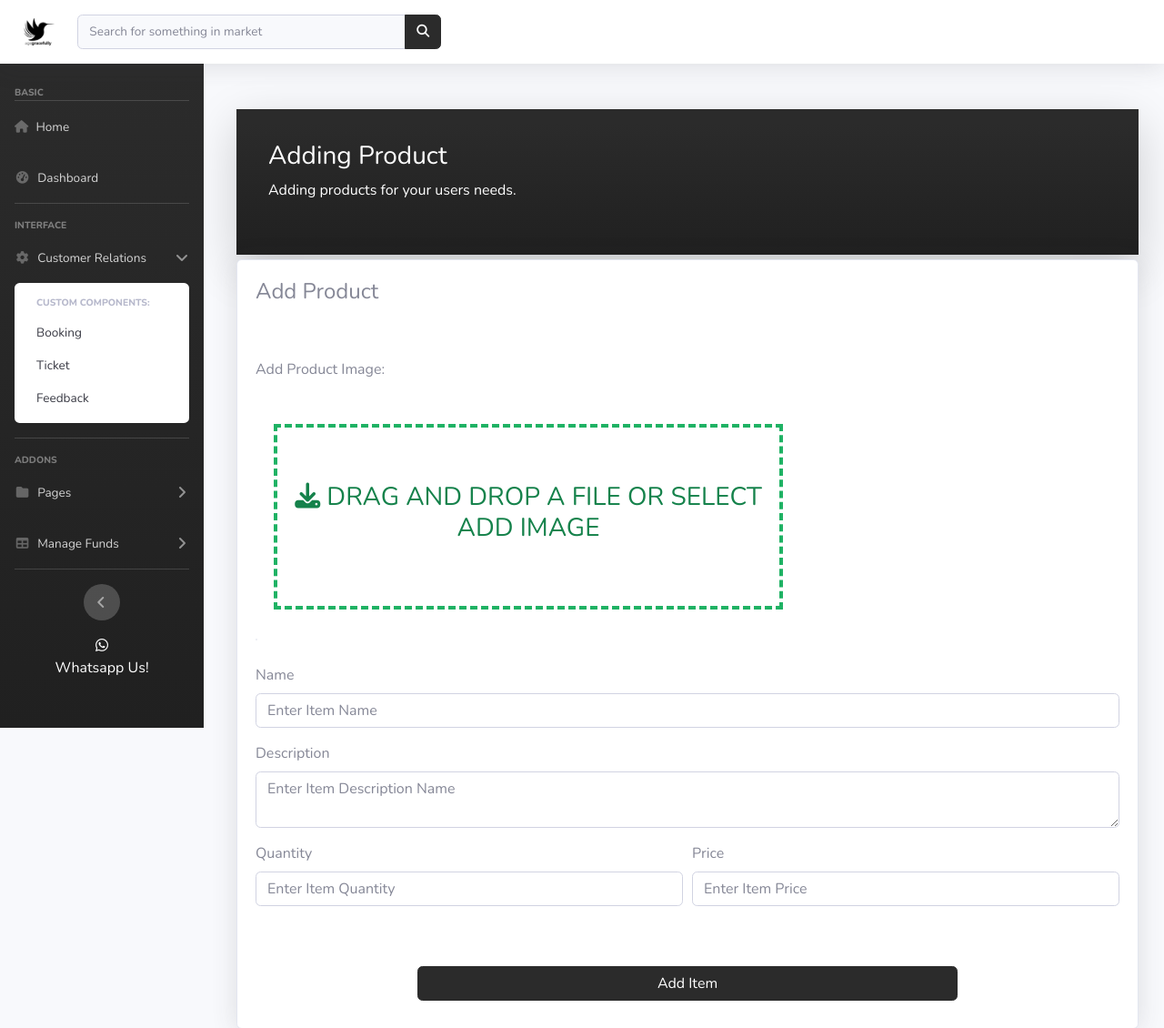
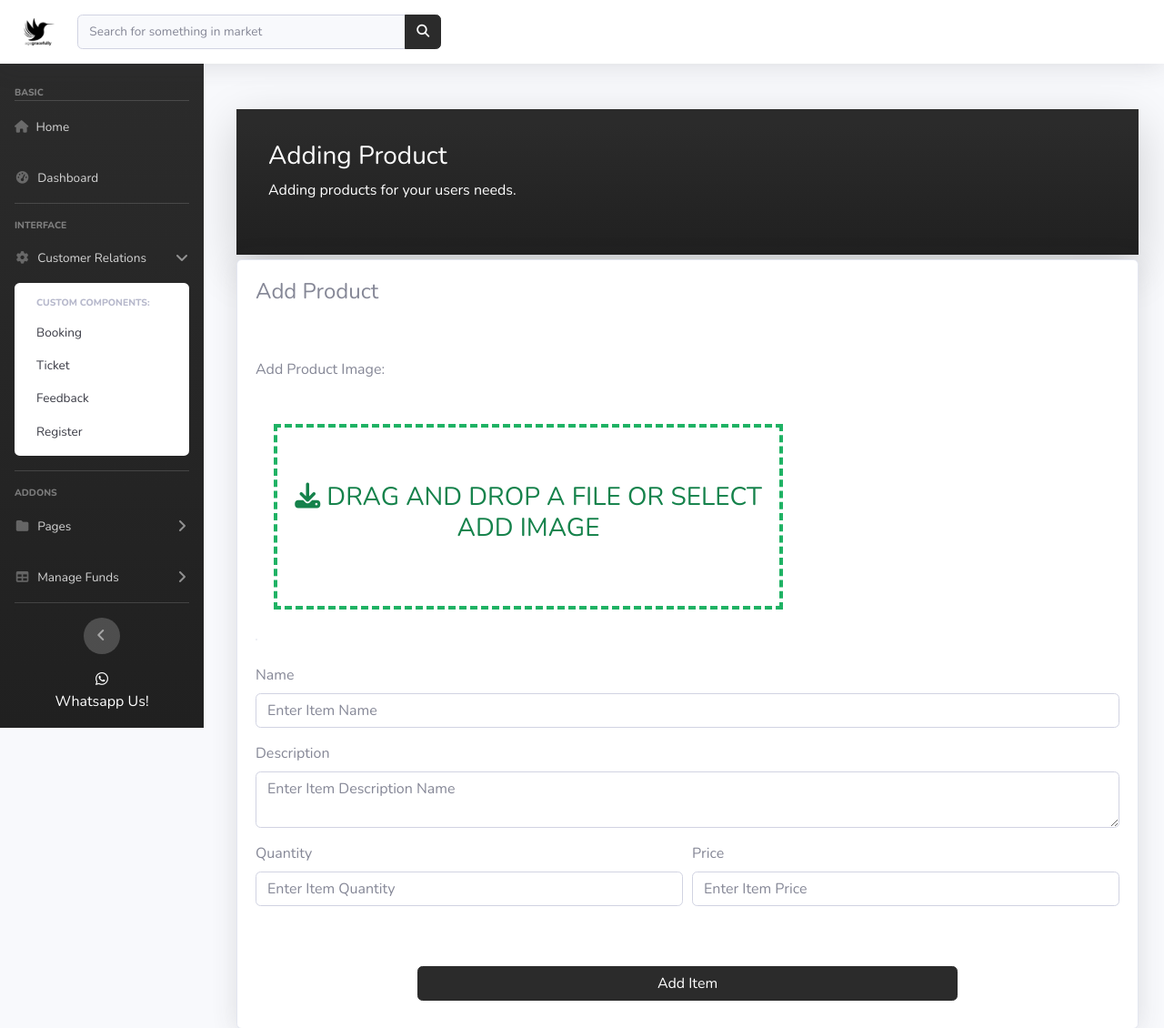
Before and after one commit to DesNotMe/swisscopy, a Python web app: template website/templates/AddItem.html in a window 1280 px wide, after a click on "Customer Relations". Shown: the top 1130 px of the page at 91% size. Run offline with Jinja, Linux system fonts and the light colour scheme; the template is opened without the code that fills it, so the values that code supplies are empty, except form fields; form fields are guessed from the names that the template uses; some libraries are stand-ins or nearby versions.

Commit message:
created interface for retail registrstion

```diff
--- a/website/templates/base.html
+++ b/website/templates/base.html
@@ -110,6 +110,7 @@
                         <a class="collapse-item" href="{{ url_for('Booking_Page') }}">Booking</a>
                         <a class="collapse-item" href="{{ url_for('ticket_page') }}">Ticket</a>
                         <a class="collapse-item" href="{{ url_for('Feedback_Page') }}">Feedback</a>
+                        <a class="collapse-item" href="{{ url_for('register_page') }}">Register</a>
                     </div>
                 </div>
             </li>
```
